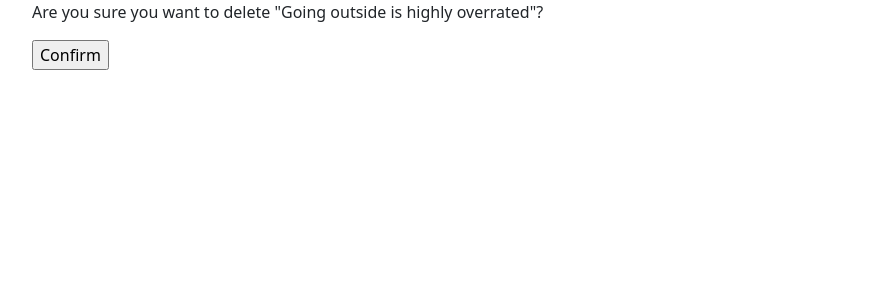
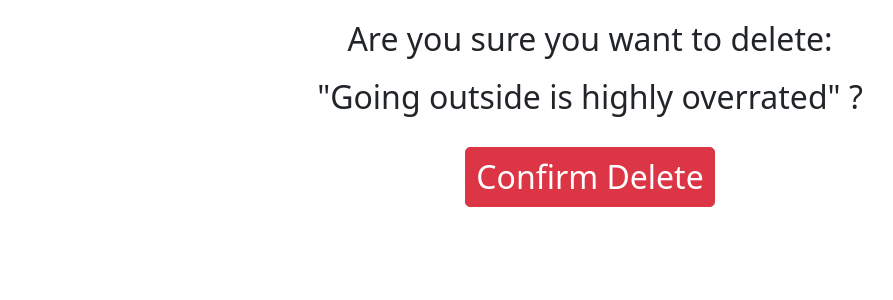
Before and after one commit to timothythomas1/FSDI_112_Competency_Report_Blog, a Django app: page /posts/5/delete/ in a window 1280 px wide. Shown: the part 56-356 px from the top of the page, without its empty margins (50-943 px from the left). Run offline with Django 4.2, Linux system fonts and the light colour scheme; data comes from the database, SQL or seed files in the repository; both versions use the stored data as it was after the commit.

Commit message:
CSS for confirmation page updated

```diff
--- a/static/css/base.css
+++ b/static/css/base.css
@@ -1,5 +1,10 @@
 h1 {
     color: red;
+}
+h2{
+    text-align: center;
+    margin-top:20px;
+    margin-bottom:20px;
 }
 
 .box{
@@ -16,6 +21,23 @@ h1 {
     width: 100%;
     border-radius: 5px;
 }
+
+#confirm-del{
+    padding: 10px;
+    margin: 0px auto;
+    border-radius: 5px;
+    text-align: center;
+}
+#confirm-del-btn {
+    font-size: xx-large;
+    padding: 5px;
+    margin: 0px auto;
+    border-radius: 5px;
+    text-align: center;
+    width: 250px;
+
+}
+
 #id_post-container{
     width: 50%;
     align-items: center;
--- a/templates/posts/confirm_delete.html
+++ b/templates/posts/confirm_delete.html
@@ -7,7 +7,10 @@
 {% block content %}
 <form method="POST">
     {% csrf_token %}
-    <p>Are you sure you want to delete "{{ post.title }}"?</p>
-    <input type="submit" value="Confirm">
+    <h2>Are you sure you want to delete:</h2>
+    <h2>"{{ post.title }}" ?</h2>
+    <div id="confirm-del">
+        <input type="submit" value="Confirm Delete" id="confirm-del-btn" class="card-link btn btn-large btn-danger">
+    </div>
 </form>
 {% endblock content %}
--- a/templates/posts/list.html
+++ b/templates/posts/list.html
@@ -13,8 +13,8 @@
               <h5 class="card-title">{{ post.title }}</h5>
               <h6 class="card-subtitle mb-2 text-muted">{{ post.subtitle }}</h6>
               <p class="card-text">{{ post.body|truncatechars:350 }}</p> {# There are more filters out there! #}
-              <a href="{% url 'detail' post.id %}" class="card-link">read more</a>
-              <a href="{% url 'confirm_delete' post.id %}" class="card-link">Delete</a>
+              <a href="{% url 'detail' post.id %}" class="card-link btn btn-primary btn-lg active">read more</a>
+              <a href="{% url 'confirm_delete' post.id %}" class="card-link btn btn-dark btn-lg">Delete</a>
             </div>
         </div>
         <br />
```
Also changed, not shown: db.sqlite3.
